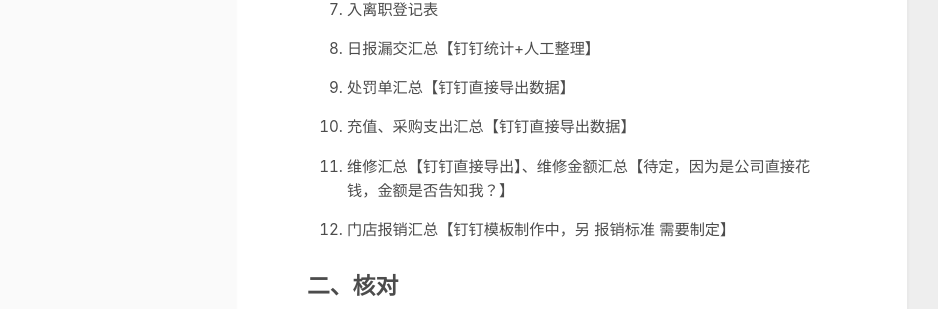
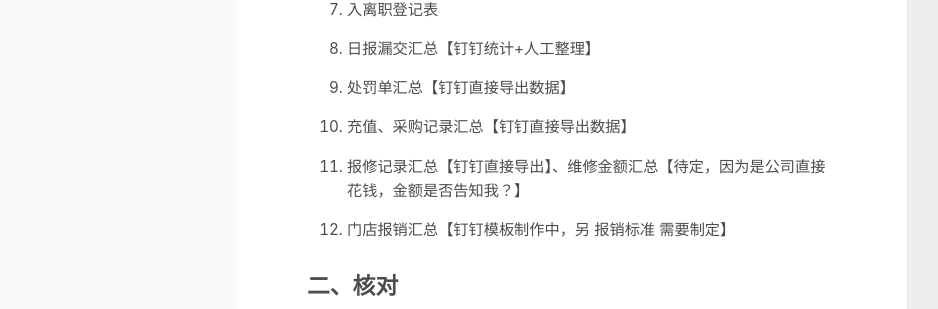
Before and after one commit to cuihuanhuan/cuihuanhuan.github.io, a Jekyll site: the page built from _posts/2022-09-07-【办公室】每月工作内容.md, in a window 1280 px wide. Shown: the part 585-894 px from the top of the page, without its empty margins (213-1151 px from the left). Built offline with Jekyll 4.4.1, drawn with Linux system fonts in a browser that asks for light colours.

Commit message:
Update 2022-09-07-【办公室】每月工作内容.md

```diff
--- a/_posts/2022-09-07-【办公室】每月工作内容.md
+++ b/_posts/2022-09-07-【办公室】每月工作内容.md
@@ -25,9 +25,9 @@ category: Office
 
 9. 处罚单汇总【钉钉直接导出数据】
 
-10. 充值、采购支出汇总【钉钉直接导出数据】
+10. 充值、采购记录汇总【钉钉直接导出数据】
 
-11. 维修汇总【钉钉直接导出】、维修金额汇总【待定，因为是公司直接花钱，金额是否告知我？】
+11. 报修记录汇总【钉钉直接导出】、维修金额汇总【待定，因为是公司直接花钱，金额是否告知我？】
 
 12.  门店报销汇总【钉钉模板制作中，另 报销标准 需要制定】
 
```
